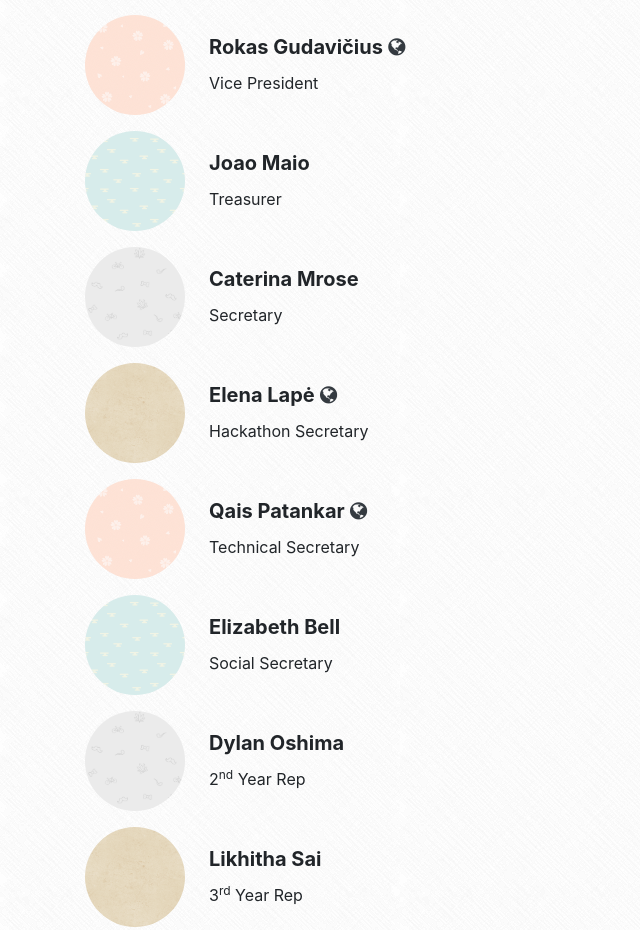
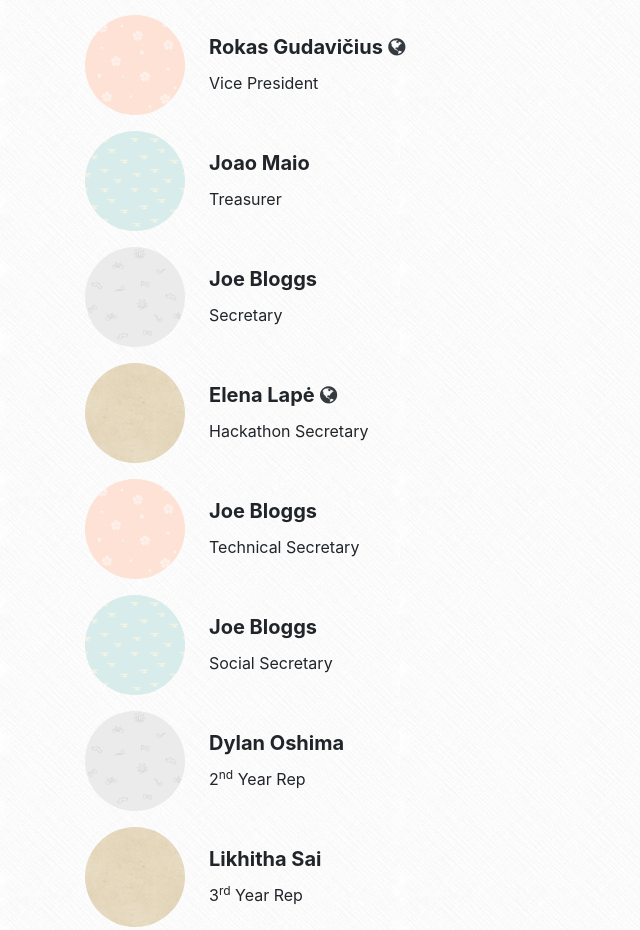
Before and after one commit to compsoc-edinburgh/website, a Jekyll site: the page built from _pages/team.html, in a window 1280 px wide. Shown: the part 703-1633 px from the top of the page, without its empty margins (0-640 px from the left). Built offline with Jekyll 4.4.1, drawn with Linux system fonts in a browser that asks for light colours; nearby versions of some CDN libraries.

Commit message:
remove resigned members from committee
remove resigned committee members

```diff
--- a/_data/committee/2018-2019.yml
+++ b/_data/committee/2018-2019.yml
@@ -3,7 +3,7 @@
   - members:
       - name: Findlay Smith
         role: President
-        url: https://tardis.ed.ac.uk/~findoslice/
+        url: https://findoslice.com
 
       - name: Rokas Gudavičius
         role: Vice President
@@ -12,18 +12,17 @@
       - name: Joao Maio
         role: Treasurer
 
-      - name: Caterina Mrose
+      - name: Joe Bloggs
         role: Secretary
 
       - name: Elena Lapė
         role: Hackathon Secretary
         url: http://elenalape.com
 
-      - name: Qais Patankar
+      - name: Joe Bloggs
         role: Technical Secretary
-        url: https://qaisjp.com
 
-      - name: Elizabeth Bell
+      - name: Joe Bloggs
         role: Social Secretary
 
       - name: Dylan Oshima
```
